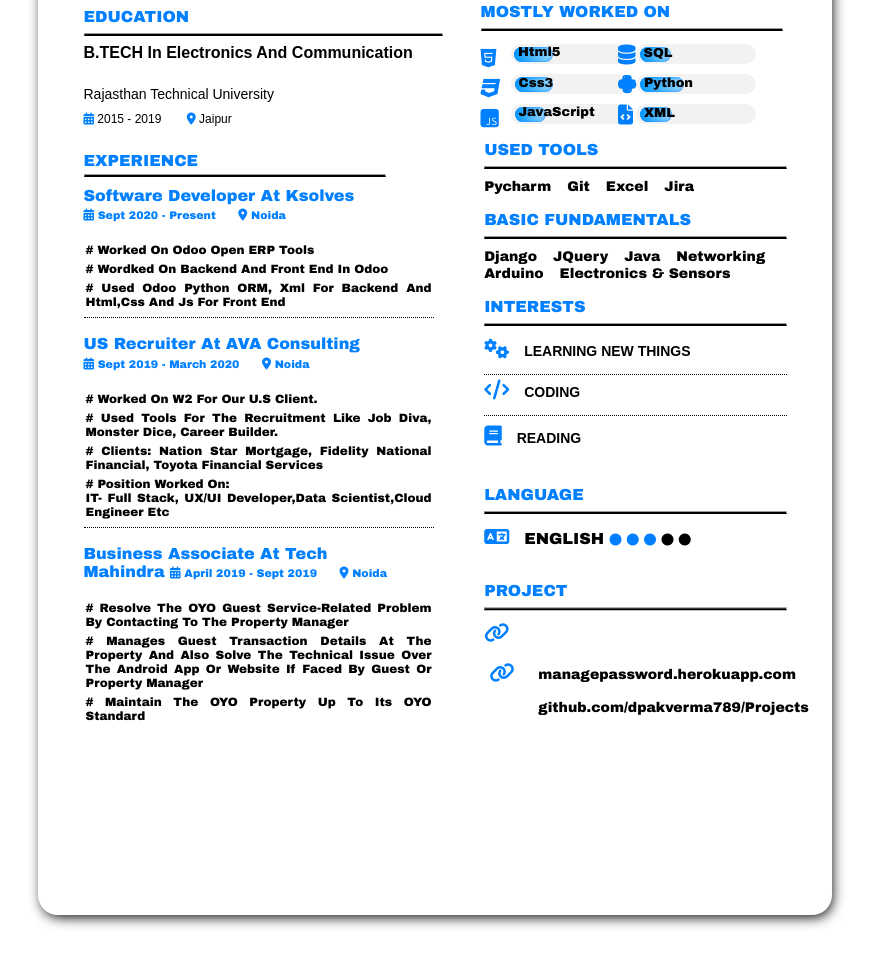
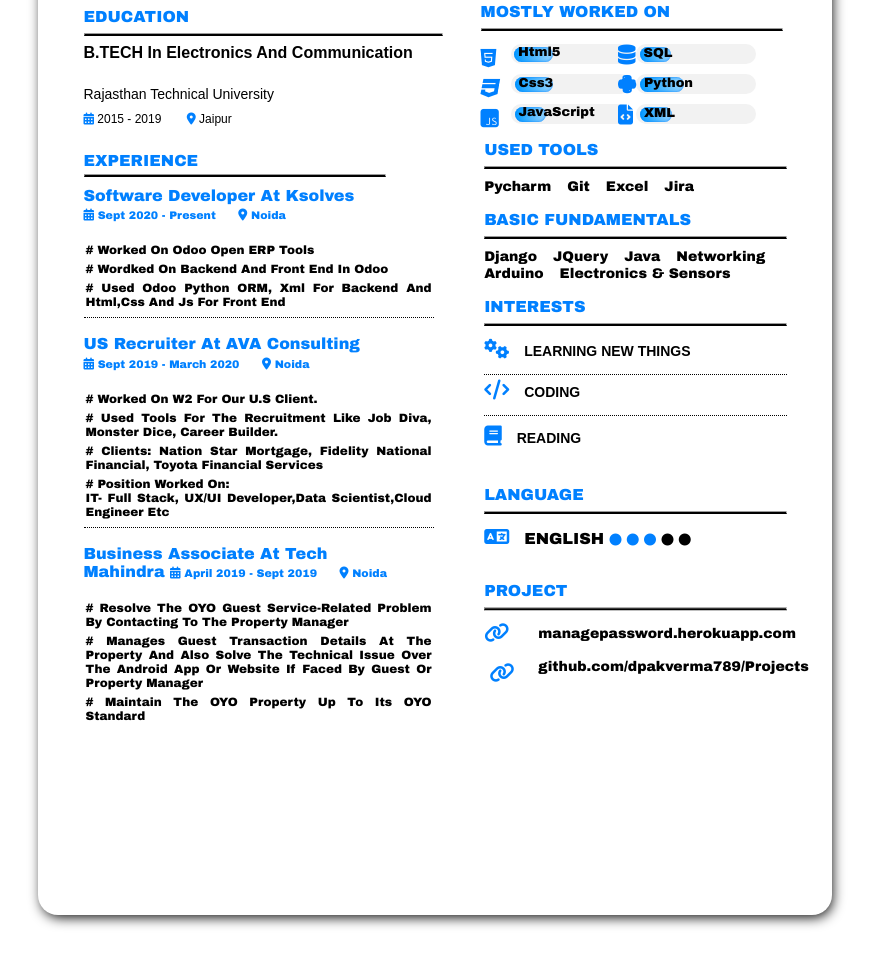
Before and after one commit to dpakverma789/resume, a plain HTML site: page index.html in a window 1280 px wide. Shown: the part 271-1236 px from the top of the page, without its empty margins (205-1078 px from the left). Drawn offline with Linux system fonts and the light colour scheme.

Commit message:
Update index.html
pre

```diff
--- a/index.html
+++ b/index.html
@@ -411,7 +411,7 @@
 			{
 				position: relative;
 				font-size: 15px;
-				top: -220mm;
+				top: -231mm;
 				left: 83mm;
 				font-family: arial;
 			}
```
